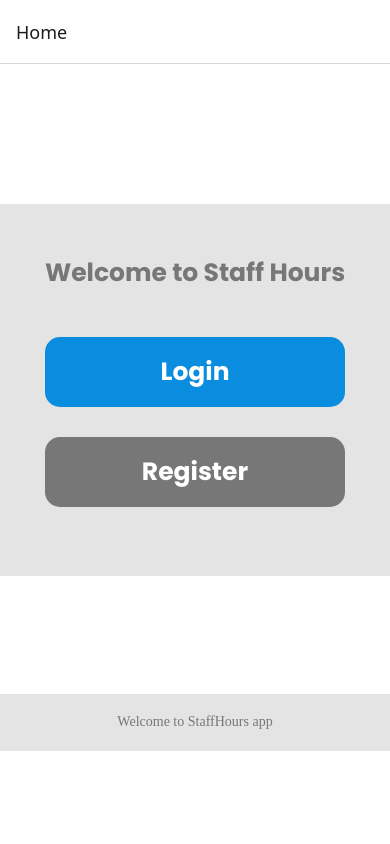
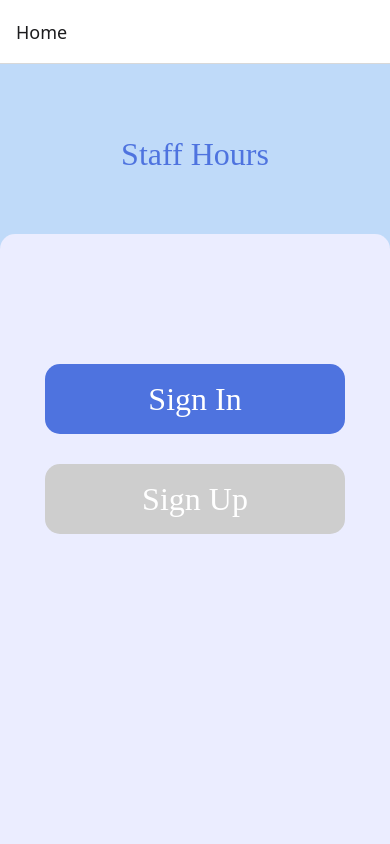
Before and after one commit to Sainettt/AdminPanel, a React Native app in the folder react-native/: screen /Home in a window 390 px wide. Shown: the top 844 px of the page. Built offline with nearby package versions, Linux system fonts and the light colour scheme.

Commit message:
HomeScreen Logic and View, Navigator

```diff
--- a/react-native/navigators/AppNavigator.js
+++ b/react-native/navigators/AppNavigator.js
@@ -9,7 +9,7 @@ const Stack = createNativeStackNavigator();
 
 export default function AppNavigator() {
   return (
-    <Stack.Navigator>
+    <Stack.Navigator initialRouteName='UserList'>
       <Stack.Screen name="UserList" component={UserListScreen} />
       <Stack.Screen name="AddUser" component={AddUserScreen} />
       <Stack.Screen name="EditSensitiveInfo" component={EditUserSensitiveInfoScreen} />
--- a/react-native/screens/HomeScreen.js
+++ b/react-native/screens/HomeScreen.js
@@ -1,21 +1,25 @@
 import React from 'react'
-import { View, Text, TouchableOpacity } from 'react-native'
+import { View, Text, TouchableOpacity, Image } from 'react-native'
 import { styles } from '../styles/authStyles'
 const HomeScreen = ({ navigation }) => {
   return (
     <View style={styles.container}>
+      <View style={styles.containerLogoName}>
+        <Image source={require("../assets/images/stfHoursBlueLogo.svg")}/>
+        <Text style={styles.textWelcome}>Staff Hours</Text>
+      </View>
+
       <View style={styles.authContainer}>
-        <Text style={styles.textWelcome}>Welcome to Staff Hours</Text>
 
         <View style={styles.buttonLoginBorder}>
           <TouchableOpacity style={styles.authSubmitButtonClickableArea} onPress={() => navigation.navigate('Login')}>
-            <Text style={styles.btnText}>Login</Text>
+            <Text style={styles.btnText}>Sign In</Text>
           </TouchableOpacity>
         </View>
 
         <View style={styles.buttonRegisterBorder}>
           <TouchableOpacity style={styles.authSubmitButtonClickableArea} onPress={() => navigation.navigate('Register')}>
-            <Text style={styles.btnText}>Register</Text>
+            <Text style={styles.btnText}>Sign Up</Text>
           </TouchableOpacity>
         </View>
       </View>
--- a/react-native/styles/authStyles.js
+++ b/react-native/styles/authStyles.js
@@ -5,33 +5,39 @@ export const styles = StyleSheet.create({
     flex: 1,
     justifyContent: 'flex-start',
     alignItems: 'center',
-    backgroundColor: '#FFFFFF',
+    backgroundColor: '#BFDAF9',
   },
   authContainer: {
     width: '100%',
-    height: 370,
+    height: '100%',
     justifyContent: 'start',
     alignItems: 'center',
-    marginTop: 140,
-    backgroundColor: '#E4E4E4',
+    borderTopLeftRadius: 15,
+    borderTopRightRadius: 15,
+    backgroundColor: '#EBEDFF',
     shadowColor: '#000',
     shadowOpacity: 0.1,
     shadowOffset: { width: 0, height: 2 },
   },
+  containerLogoName : {
+    width: '100%',
+    height: 160,
+    justifyContent: 'center',
+    alignItems: 'center',
+    marginTop: 10
+  },
   textWelcome: {
-    fontFamily: 'Poppins-Bold',
-    fontSize: 25,
-    color: '#777777',
-    marginTop: 50,
-    marginBottom: 45,
+    fontFamily: 'Poppins-ExtraBold',
+    fontSize: 32,
+    color: '#4E73DF',
   },
   buttonLoginBorder: {
     width: 300,
     height: 70,
     justifyContent: 'center',
     alignItems: 'center',
-    marginBottom: 30,
-    backgroundColor: '#0A8DDE',
+    marginTop: 130,
+    backgroundColor: '#4E73DF',
     borderRadius: 15,
   },
   buttonRegisterBorder: {
@@ -39,14 +45,14 @@ export const styles = StyleSheet.create({
     height: 70,
     justifyContent: 'center',
     alignItems: 'center',
-    marginBottom: 30,
-    backgroundColor: '#777777',
+    marginTop: 30,
+    backgroundColor: '#CECECE',
     borderRadius: 15,
   },
   btnText: {
     color: '#FFFFFF',
-    fontFamily: 'Poppins-Bold',
-    fontSize: 25,
+    fontFamily: 'Poppins-ExtraBold',
+    fontSize: 32,
   },
   bottomInfo : {
     width: '100%',
```
